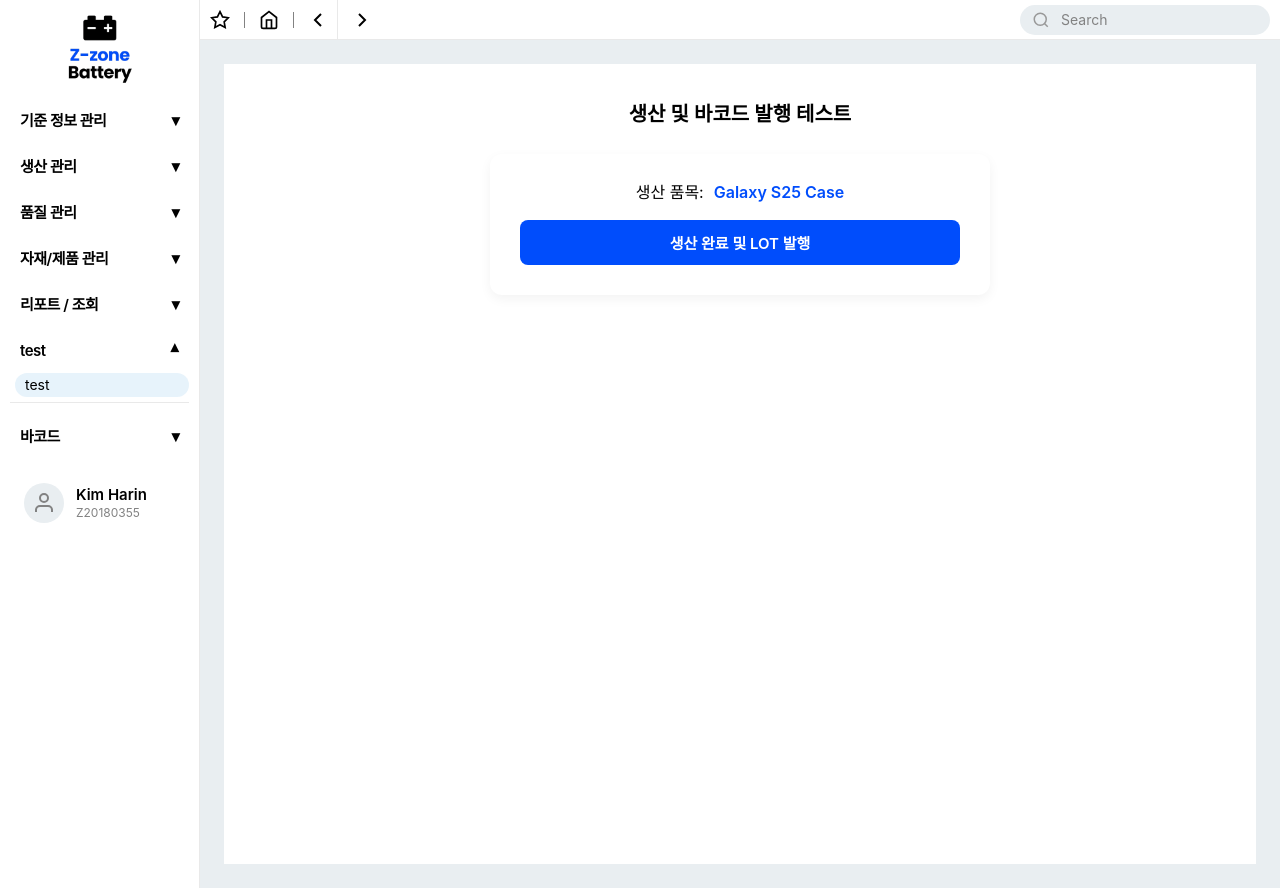
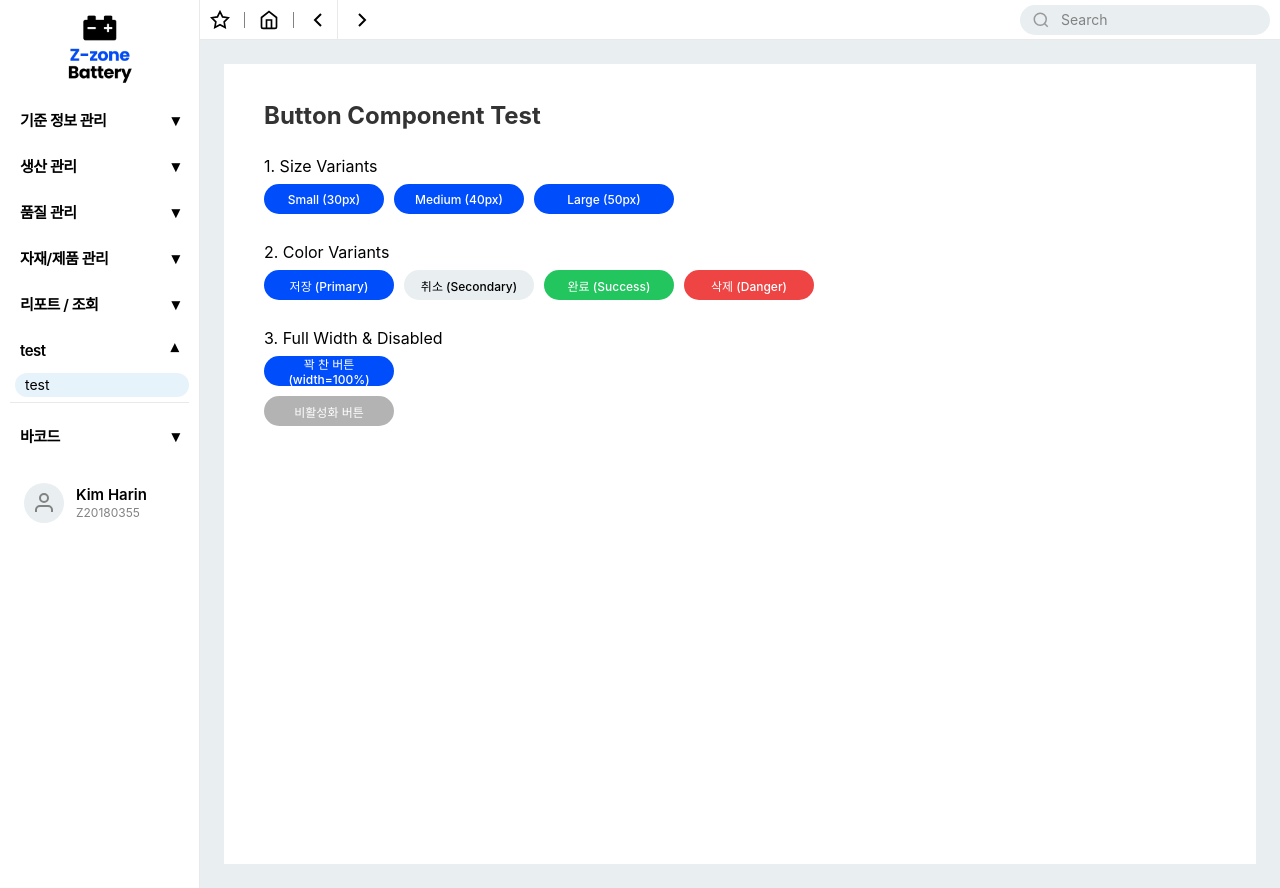
Before and after one commit to mes-team-2/React, a React (Create React App) app: page /mes/test in a window 1280 px wide. Built offline with nearby package versions, Linux system fonts and the light colour scheme.

Commit message:
버튼 컴포넌트 생성

```diff
--- /dev/null
+++ b/src/components/Button.js
@@ -0,0 +1,117 @@
+import React from 'react';
+import styled, { css } from 'styled-components';
+
+/**
+ * 버튼 컴포넌트
+ * @param {string} variant - 버튼 종류 ('ok', 'cancel', 'delete', 'success')
+ * @param {string} size - 버튼 크기 ('s', 'm', 'l')
+ * @param {string} width
+ * @param {boolean} disabled - 비활성화 여부
+ * @param {function} onClick - 클릭 이벤트
+ * @param {node} te - 버튼 내부 텍스트 또는 아이콘
+ */
+const Button = ({
+  children,
+  variant = 'ok',
+  size = 'm',
+  width,
+  disabled = false,
+  onClick,
+  ...rest
+}) => {
+  return (
+    <StyledButton
+      $variant={variant}
+      $size={size}
+      $width={width}
+      disabled={disabled}
+      onClick={onClick}
+      {...rest}
+    >
+      {children}
+    </StyledButton>
+  );
+};
+
+export default Button;
+
+const StyledButton = styled.button`
+  display: inline-flex;
+  align-items: center;
+  justify-content: center;
+  border-radius: 15px;
+  border: 1px solid transparent;
+  font-weight: var(--medium);
+  cursor: pointer;
+  transition: all 0.2s ease-in-out;
+
+  width: ${props => props.$width || 's'};
+
+
+  ${props => props.$size === 's' && css`
+    width: 120px;
+    height: 30px;
+    padding: 0 10px;
+    font-size: var(--fontXs);
+  `}
+
+  ${props => props.$size === 'm' && css`
+    width: 130px;
+    height: 30px;
+    padding: 0 10px;
+    font-size: var(--fontXs);
+  `}
+
+  ${props => props.$size === 'l' && css`
+    width: 140px;
+    height: 30px;
+    padding: 0 10px;
+    font-size: var(--fontXs);
+  `}
+
+
+  /* ok */
+  ${props => props.$variant === 'ok' && css`
+    background-color: var(--main);
+    color: var(--font3);
+    &:hover {
+      opacity: 0.8;
+    }
+  `}
+
+  /* cancel */
+  ${props => props.$variant === 'cancel' && css`
+    background-color: var(--background2);
+    color: var(--font);
+    &:hover {
+      opacity: 0.8;
+    }
+  `}
+
+  /* error */
+  ${props => props.$variant === 'error' && css`
+    background-color: var(--error);
+    color: var(--font3);
+    &:hover {
+      opacity: 0.8;
+    }
+  `}
+
+   /* Success */
+   ${props => props.$variant === 'success' && css`
+    background-color: var(--run);
+    color: var(--font3);
+    &:hover {
+      opacity: 0.8;
+    }
+  `}
+
+  /* 비활성화 */
+  &:disabled {
+    cursor: not-allowed;
+    opacity: 0.6;
+    background-color: var(--font2);
+    color: var(--font3);
+    border: none;
+  }
+`;
--- a/src/components/GlobalStyle.js
+++ b/src/components/GlobalStyle.js
@@ -60,6 +60,7 @@ const GlobalStyle = createGlobalStyle`
 
     /* 폰트 굵기 정의 */
     --normal : 400;
+    --medium : 500;
     --bold : 600;
   }
   button {
--- a/src/pages/Test.js
+++ b/src/pages/Test.js
@@ -1,50 +1,43 @@
-import React, { useState } from 'react';
+import React from 'react';
 import styled from 'styled-components';
-import BarcodeGen from '../components/BarcodeGen'; // 경로 확인 필요
+import Button from '../components/Button'; // 경로 확인 필요
 
 const Test = () => {
-  const [productName, setProductName] = useState("Galaxy S25 Case");
-  const [lotNumber, setLotNumber] = useState(""); // 초기엔 비어있음
-  const [isProduced, setIsProduced] = useState(false);
-
-  // 생산 완료 시 LOT 번호 생성 함수 (예시)
-  const handleProductionComplete = () => {
-    // 예: 날짜 + 랜덤코드 조합 (20251027-A01)
-    const date = new Date().toISOString().slice(0, 10).replace(/-/g, "");
-    const randomCode = Math.floor(Math.random() * 1000).toString().padStart(3, "0");
-    const newLot = `${date}-PROD-${randomCode}`;
-
-    setLotNumber(newLot);
-    setIsProduced(true);
-    alert(`생산이 완료되었습니다.\nLOT 번호 발행: ${newLot}`);
-  };
-
   return (
     <PageContainer>
-      <Title>생산 및 바코드 발행 테스트</Title>
+      <Title>Button Component Test</Title>
 
-      {/* 1. 생산 제어 패널 */}
-      <ControlPanel>
-        <InfoItem>
-          <span>생산 품목:</span>
-          <strong>{productName}</strong>
-        </InfoItem>
+      {/* 1. 크기별 테스트 */}
+      <Section>
+        <h3>1. Size Variants</h3>
+        <Row>
+          <Button size="s">Small (30px)</Button>
+          <Button size="m">Medium (40px)</Button>
+          <Button size="l">Large (50px)</Button>
+        </Row>
+      </Section>
 
-        <ProduceButton onClick={handleProductionComplete}>
-          생산 완료 및 LOT 발행
-        </ProduceButton>
-      </ControlPanel>
+      {/* 2. 종류별 테스트 */}
+      <Section>
+        <h3>2. Color Variants</h3>
+        <Row>
+          <Button variant="ok">저장 (Primary)</Button>
+          <Button variant="cancel">취소 (Secondary)</Button>
+          <Button variant="success">완료 (Success)</Button>
+          <Button variant="error">삭제 (Danger)</Button>
+        </Row>
+      </Section>
 
-      {/* 2. 바코드 출력 영역 (LOT 번호가 있을 때만 표시) */}
-      {isProduced && lotNumber && (
-        <ResultSection>
-          <h3>🖨️ 발행된 바코드 라벨</h3>
-          <div style={{ width: '300px' }}>
-            <BarcodeGen value={lotNumber} />
-          </div>
-          <PrintMsg>※ 이 바코드를 클릭하여 인쇄하거나 스캔할 수 있습니다.</PrintMsg>
-        </ResultSection>
-      )}
+      {/* 3. 너비 및 비활성화 테스트 */}
+      <Section>
+        <h3>3. Full Width & Disabled</h3>
+        <Row>
+          <Button width="100%" variant="ok">꽉 찬 버튼 (width=100%)</Button>
+        </Row>
+        <Row>
+          <Button disabled>비활성화 버튼</Button>
+        </Row>
+      </Section>
 
     </PageContainer>
   );
@@ -52,88 +45,31 @@ const Test = () => {
 
 export default Test;
 
-/* 스타일 컴포넌트 */
+/* 스타일 */
 const PageContainer = styled.div`
   padding: 40px;
-  background-color: var(--background);
+  background-color: white;
   min-height: 100vh;
   display: flex;
   flex-direction: column;
-  align-items: center;
   gap: 30px;
 `;
 
 const Title = styled.h1`
-  font-size: var(--font2XL);
-  font-weight: var(--bold);
-  color: var(--font);
+  font-size: 24px;
+  font-weight: bold;
+  color: #333;
 `;
 
-const ControlPanel = styled.div`
-  background-color: white;
-  padding: 30px;
-  border-radius: 12px;
-  box-shadow: 0 4px 12px rgba(0,0,0,0.05);
-  width: 100%;
-  max-width: 500px;
+const Section = styled.div`
   display: flex;
   flex-direction: column;
-  gap: 20px;
-  align-items: center;
+  gap: 10px;
 `;
 
-const InfoItem = styled.div`
-  font-size: var(--fontLg);
-  color: var(--font);
+const Row = styled.div`
   display: flex;
   gap: 10px;
-
-  strong {
-    color: var(--main);
-    font-weight: var(--bold);
-  }
+  align-items: center;
+  flex-wrap: wrap;
 `;
-
-const ProduceButton = styled.button`
-  background-color: var(--main);
-  color: white;
-  font-size: var(--fontMd);
-  font-weight: var(--bold);
-  padding: 12px 24px;
-  border-radius: 8px;
-  width: 100%;
-  transition: 0.2s;
-
-  &:hover {
-    background-color: #2563eb; /* 좀 더 진한 파란색 */
-    transform: translateY(-2px);
-  }
-
-  &:active {
-    transform: translateY(0);
-  }
-`;
-
-const ResultSection = styled.div`
-  display: flex;
-  flex-direction: column;
-  align-items: center;
-  gap: 15px;
-  animation: fadeIn 0.5s ease-in-out;
-
-  h3 {
-    font-size: var(--fontLg);
-    color: var(--font);
-  }
-
-  @keyframes fadeIn {
-    from { opacity: 0; transform: translateY(10px); }
-    to { opacity: 1; transform: translateY(0); }
-  }
-`;
-
-const PrintMsg = styled.p`
-  font-size: var(--fontSm);
-  color: var(--font2);
-  margin-top: 10px;
-`;
--- a/src/pages/master/Material.js
+++ b/src/pages/master/Material.js
@@ -25,7 +25,7 @@ import {
 /* =========================
    차트 색상
 ========================= */
-const COLORS = ["#22c55e", "#f59e0b", "#ef4444"];
+const COLORS = ["var(--run)", "var(--waiting)", "var(--error)"];
 
 export default function Material() {
   const [data, setData] = useState([]);
@@ -187,10 +187,10 @@ export default function Material() {
           <ChartBox>
             <ResponsiveContainer>
               <BarChart data={stockByMaterialData}>
-                <XAxis dataKey="name" fontSize={12} tick={{ dy: 5 }} />
+                <XAxis dataKey="name" fontSize={10} tick={{ dy: 5 }} />
                 <YAxis />
                 <Tooltip />
-                <Bar dataKey="stock" fill="#6366f1" radius={[4, 4, 0, 0]} />
+                <Bar dataKey="stock" fill="var(--main)" radius={[4, 4, 0, 0]} />
               </BarChart>
             </ResponsiveContainer>
           </ChartBox>
@@ -205,13 +205,13 @@ export default function Material() {
                 <Tooltip />
                 <Line
                   dataKey="inbound"
-                  stroke="#3b82f6"
+                  stroke="var(--main)"
                   strokeWidth={2}
                   dot={false}
                 />
                 <Line
                   dataKey="outbound"
-                  stroke="#ef4444"
+                  stroke="var(--error)"
                   strokeWidth={2}
                   dot={false}
                 />
@@ -264,7 +264,7 @@ export default function Material() {
   );
 }
 
-/* Styled Components (기존 유지) */
+
 const CreateButton = styled.button`
   padding: 8px 16px;
   border-radius: 20px;
```
